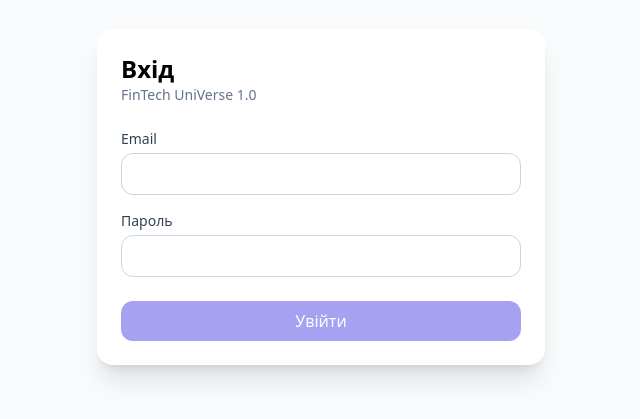
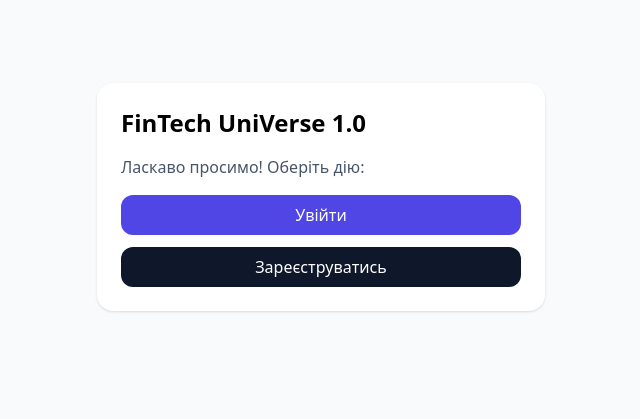
Before and after one commit to FintechT1-0/FRont-end_Ivan, a React (Vite) app: page / in a window 1280 px wide. Before the commit this address led to /login. Shown: the part 203-622 px from the top of the page, without its empty margins (319-959 px from the left). Built offline with nearby package versions, Linux system fonts and the light colour scheme; no server answers.

Commit message:
commisione for cell-worker

```diff
--- a/src/App.jsx
+++ b/src/App.jsx
@@ -1,25 +1,37 @@
 import React from "react";
-import { BrowserRouter, Routes, Route, Navigate } from "react-router-dom";
+import { BrowserRouter, Routes, Route, Link } from "react-router-dom";
 import LoginForm from "./components/LoginForm";
 import RegistrationForm from "./components/RegistrationForm";
 import Dashboard from "./pages/Dashboard";
 import ProtectedRoute from "./components/ProtectedRoute";
 
+function Home() {
+  return (
+    <div className="min-h-screen flex items-center justify-center bg-slate-50 p-6">
+      <div className="bg-white rounded-2xl shadow p-6 w-full max-w-md">
+        <h1 className="text-2xl font-semibold mb-4">FinTech UniVerse 1.0</h1>
+        <p className="text-slate-600 mb-4">Ласкаво просимо! Оберіть дію:</p>
+        <div className="grid gap-3">
+          <Link className="rounded-xl bg-indigo-600 text-white px-4 py-2 text-center" to="/login">Увійти</Link>
+          <Link className="rounded-xl bg-slate-900 text-white px-4 py-2 text-center" to="/register">Зареєструватись</Link>
+        </div>
+      </div>
+    </div>
+  );
+}
+
 export default function App() {
   return (
     <BrowserRouter>
       <Routes>
-        <Route path="/" element={<Navigate to="/login" replace />} />
+        <Route path="/" element={<Home />} />
         <Route path="/login" element={<LoginForm />} />
         <Route path="/register" element={<RegistrationForm />} />
-        <Route
-          path="/dashboard"
-          element={
-            <ProtectedRoute>
-              <Dashboard />
-            </ProtectedRoute>
-          }
-        />
+        <Route path="/dashboard" element={
+          <ProtectedRoute>
+            <Dashboard />
+          </ProtectedRoute>
+        } />
         <Route path="*" element={<div className="p-6">404</div>} />
       </Routes>
     </BrowserRouter>
--- a/src/api/client.js
+++ b/src/api/client.js
@@ -1,22 +1,38 @@
 import axios from "axios";
 
-const api = axios.create({
-  baseURL: import.meta.env.VITE_API_URL || "http://localhost:3000",
-});
+const baseURL =
+  import.meta.env.VITE_API_URL ??
+  (import.meta.env.DEV ? "http://localhost:3000" : undefined);
 
+const api = axios.create({ baseURL });
+
+function hardLogout() {
+  localStorage.removeItem("jwt");
+  localStorage.removeItem("finu_user");
+  window.location.assign("/login");
+}
+
+// Додаємо Bearer
 api.interceptors.request.use((config) => {
   const token = localStorage.getItem("jwt");
   if (token) config.headers.Authorization = `Bearer ${token}`;
   return config;
 });
 
+// 403 → логаут. 401 (крім /auth/login) → логаут.
+// 401 на /auth/login НЕ редіректить, щоб показати помилку на формі.
 api.interceptors.response.use(
   (res) => res,
   (err) => {
-    if (err?.response?.status === 403) {
-      localStorage.removeItem("jwt");
-      localStorage.removeItem("finu_user");
-      window.location.assign("/login");
+    const status = err?.response?.status;
+    const url = err?.config?.url || "";
+
+    if (status === 403) {
+      hardLogout();
+      return;
+    }
+    if (status === 401 && !url.includes("/auth/login")) {
+      hardLogout();
       return;
     }
     return Promise.reject(err);
--- a/src/components/LoginForm.jsx
+++ b/src/components/LoginForm.jsx
@@ -1,7 +1,8 @@
 import React, { useMemo, useState } from "react";
 import { useNavigate } from "react-router-dom";
-import { login } from "../service/auth";
+import { login } from "../service/auth"; // шлях: src/service/auth.js
 
+// Простий email-регекс для MVP
 const EMAIL_RE = /^[^\s@]+@[^\s@]+\.[^\s@]{2,}$/i;
 
 export default function LoginForm() {
@@ -12,6 +13,7 @@ export default function LoginForm() {
   const [submitting, setSubmitting] = useState(false);
   const [errorMsg, setErrorMsg] = useState(null);
 
+  // === Валідація полів ===
   const errors = useMemo(() => {
     const e = {};
     if (!email.trim()) e.email = "Вкажіть email";
@@ -23,6 +25,7 @@ export default function LoginForm() {
   const isValid = Object.keys(errors).length === 0;
   const markTouched = (f) => setTouched((t) => ({ ...t, [f]: true }));
 
+  // === Сабміт форми ===
   async function handleSubmit(e) {
     e.preventDefault();
     setTouched({ email: true, password: true });
@@ -32,12 +35,23 @@ export default function LoginForm() {
     try {
       setSubmitting(true);
       const data = await login(email.trim(), password);
+
+      // Очікуємо { token, user }
       if (data?.token) localStorage.setItem("jwt", data.token);
       if (data?.user) localStorage.setItem("finu_user", JSON.stringify(data.user));
+
+      // Редірект у дашборд
       nav("/dashboard", { replace: true });
     } catch (err) {
       const status = err?.response?.status;
-      setErrorMsg(status === 401 ? "Невірний email або пароль" : "Сталася помилка. Спробуйте ще раз.");
+      const serverMsg = err?.response?.data?.message;
+      console.log("LOGIN_ERR", status, err?.response?.data);
+
+      setErrorMsg(
+        status === 401
+          ? serverMsg || "Невірний email або пароль"
+          : "Сталася помилка. Спробуйте ще раз."
+      );
     } finally {
       setSubmitting(false);
     }
@@ -53,46 +67,63 @@ export default function LoginForm() {
           </header>
 
           {errorMsg && (
-            <div className="mb-4 rounded-xl border border-rose-200 bg-rose-50 p-3 text-rose-800" role="alert">
+            <div
+              className="mb-4 rounded-xl border border-rose-200 bg-rose-50 p-3 text-rose-800"
+              role="alert"
+            >
               {errorMsg}
             </div>
           )}
 
           <form onSubmit={handleSubmit} noValidate>
+            {/* Email */}
             <div className="mb-4">
-              <label htmlFor="email" className="block text-sm font-medium text-slate-700">Email</label>
+              <label htmlFor="email" className="block text-sm font-medium text-slate-700">
+                Email
+              </label>
               <input
                 id="email"
                 name="email"
                 type="email"
                 autoComplete="email"
                 className={`mt-1 w-full rounded-xl border px-3 py-2 outline-none focus:ring-2 ${
-                  touched.email && errors.email ? "border-rose-300 ring-rose-100" : "border-slate-300 focus:ring-indigo-200"
+                  touched.email && errors.email
+                    ? "border-rose-300 ring-rose-100"
+                    : "border-slate-300 focus:ring-indigo-200"
                 }`}
                 value={email}
                 onChange={(e) => setEmail(e.target.value)}
                 onBlur={() => markTouched("email")}
                 aria-invalid={Boolean(touched.email && errors.email)}
               />
-              {touched.email && errors.email && <p className="mt-1 text-xs text-rose-600">{errors.email}</p>}
+              {touched.email && errors.email && (
+                <p className="mt-1 text-xs text-rose-600">{errors.email}</p>
+              )}
             </div>
 
+            {/* Пароль */}
             <div className="mb-6">
-              <label htmlFor="password" className="block text-sm font-medium text-slate-700">Пароль</label>
+              <label htmlFor="password" className="block text-sm font-medium text-slate-700">
+                Пароль
+              </label>
               <input
                 id="password"
                 name="password"
                 type="password"
                 autoComplete="current-password"
                 className={`mt-1 w-full rounded-xl border px-3 py-2 outline-none focus:ring-2 ${
-                  touched.password && errors.password ? "border-rose-300 ring-rose-100" : "border-slate-300 focus:ring-indigo-200"
+                  touched.password && errors.password
+                    ? "border-rose-300 ring-rose-100"
+                    : "border-slate-300 focus:ring-indigo-200"
                 }`}
                 value={password}
                 onChange={(e) => setPassword(e.target.value)}
                 onBlur={() => markTouched("password")}
                 aria-invalid={Boolean(touched.password && errors.password)}
               />
-              {touched.password && errors.password && <p className="mt-1 text-xs text-rose-600">{errors.password}</p>}
+              {touched.password && errors.password && (
+                <p className="mt-1 text-xs text-rose-600">{errors.password}</p>
+              )}
             </div>
 
             <button
@@ -103,6 +134,14 @@ export default function LoginForm() {
             >
               {submitting ? "Входимо…" : "Увійти"}
             </button>
+
+            {/* Лінк на реєстрацію */}
+            <p className="mt-4 text-center text-sm text-slate-600">
+              Немає акаунта?{" "}
+              <a href="/register" className="text-indigo-600 hover:underline">
+                Зареєструватись
+              </a>
+            </p>
           </form>
         </div>
       </div>
```
